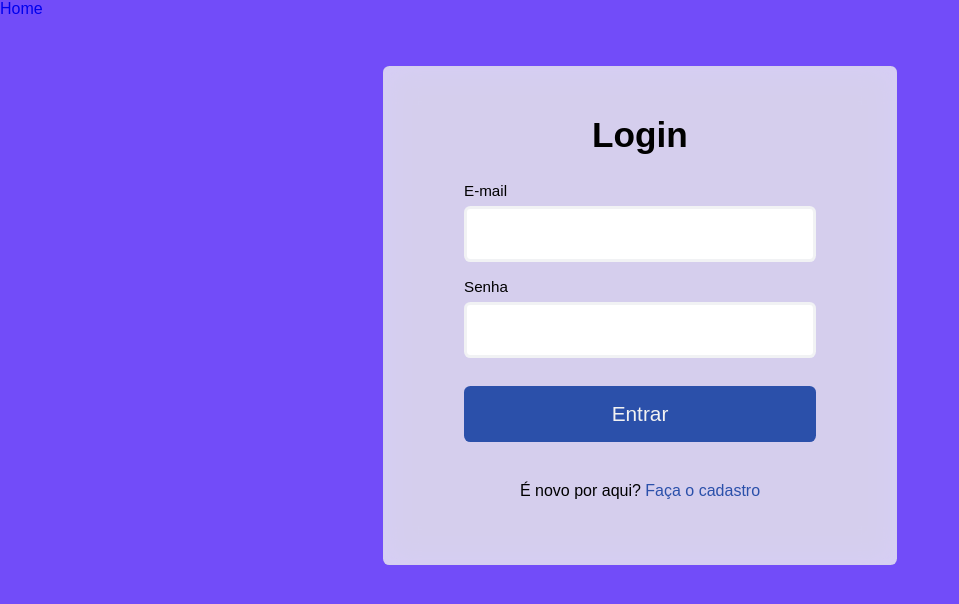
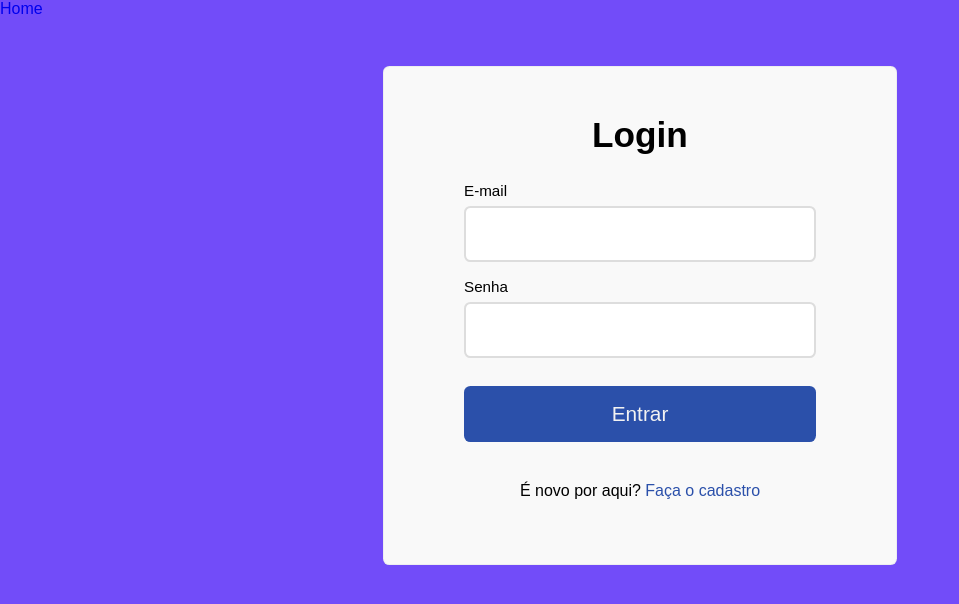
Before and after one commit to rafinha-adao/groupzy, a PHP site: page /login.html in a window 1280 px wide. Shown: the top 604 px of the page, without its empty margins (0-959 px from the left). Run offline with PHP 8.4, Linux system fonts and the light colour scheme; some web fonts are replaced.

Commit message:
style: change bg color form and border color input

```diff
--- a/assets/styles/style.css
+++ b/assets/styles/style.css
@@ -45,13 +45,13 @@ input {
   height: 3.5rem;
   padding: 0.5rem;
   font-size: 1.3rem;
-  border: 0.2rem solid rgba(209, 213, 219, 0.3);
+  border: 0.15rem solid #dddddd;
   border-radius: 0.4rem;
   transition: 0.3s;
   outline: none;
 }
 input:focus {
-  border: 0.2rem solid #2B50AA;
+  border: 0.175rem solid #2B50AA;
 }
 
 .container-home {
@@ -106,7 +106,7 @@ input:focus {
   margin: 3rem 0;
   -webkit-backdrop-filter: blur(1rem) saturate(70%);
           backdrop-filter: blur(1rem) saturate(70%);
-  background-color: rgba(249, 249, 249, 0.75);
+  background-color: #f9f9f9;
   border-radius: 0.4rem;
   border: 1px solid rgba(209, 213, 219, 0.3);
 }
--- a/assets/styles/style.sass
+++ b/assets/styles/style.sass
@@ -40,13 +40,13 @@ input
     height: 3.5rem
     padding: .5rem
     font-size: 1.3rem
-    border: .2rem solid rgba(209, 213, 219, 0.3)
+    border: .15rem solid #dddddd
     border-radius: .4rem
     transition: .3s
     outline: none
 
     &:focus
-        border: .2rem solid #2B50AA
+        border: .175rem solid #2B50AA
 
 .container-home
     display: flex
@@ -98,7 +98,7 @@ input
         padding: 3rem 0
         margin: 3rem 0
         backdrop-filter: blur(1rem) saturate(70%)
-        background-color: rgba(249, 249, 249, 0.75)
+        background-color: #f9f9f9
         border-radius: .4rem
         border: 1px solid rgba(209, 213, 219, 0.3)
 
```
Also changed, not shown: 1 other file.
